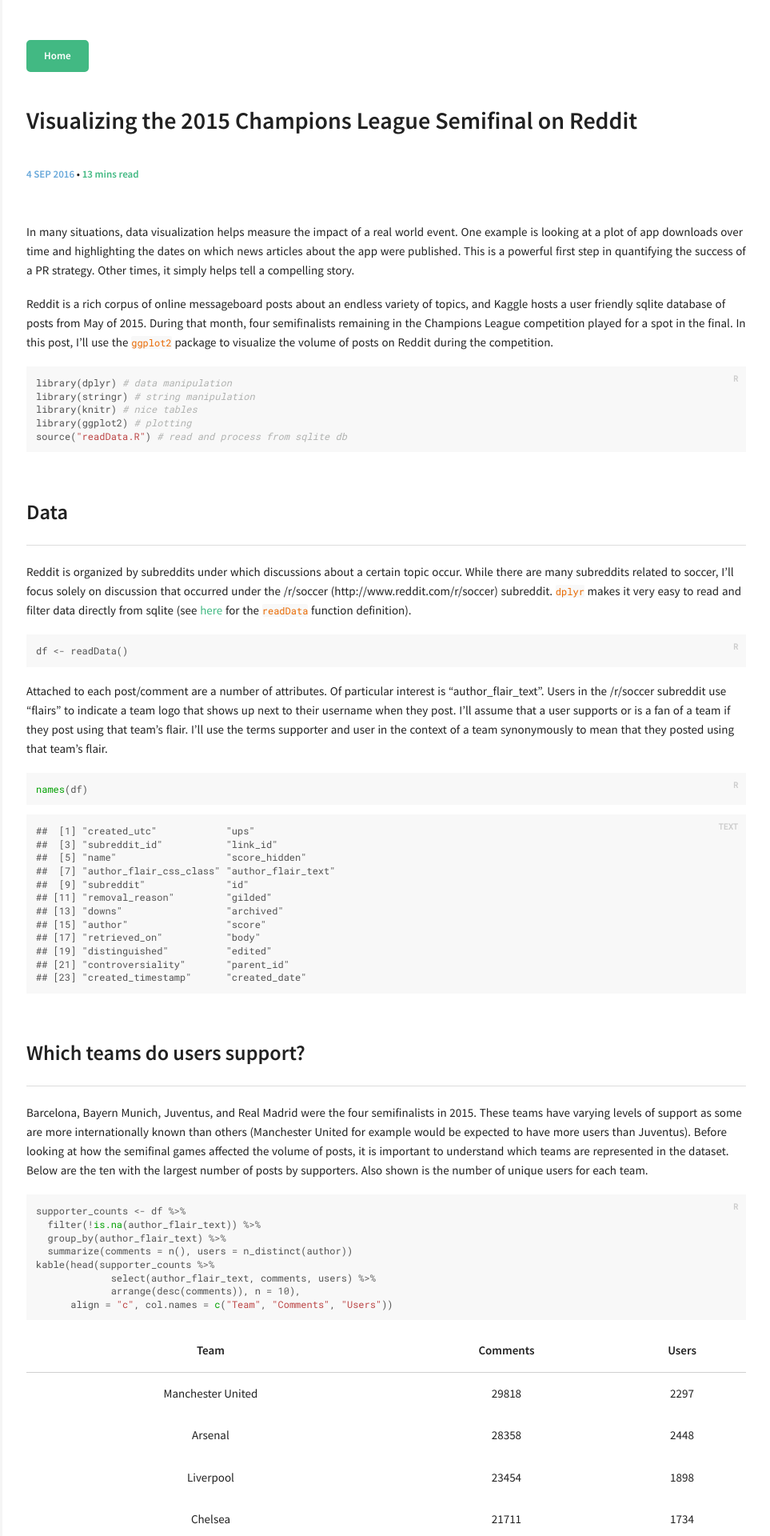
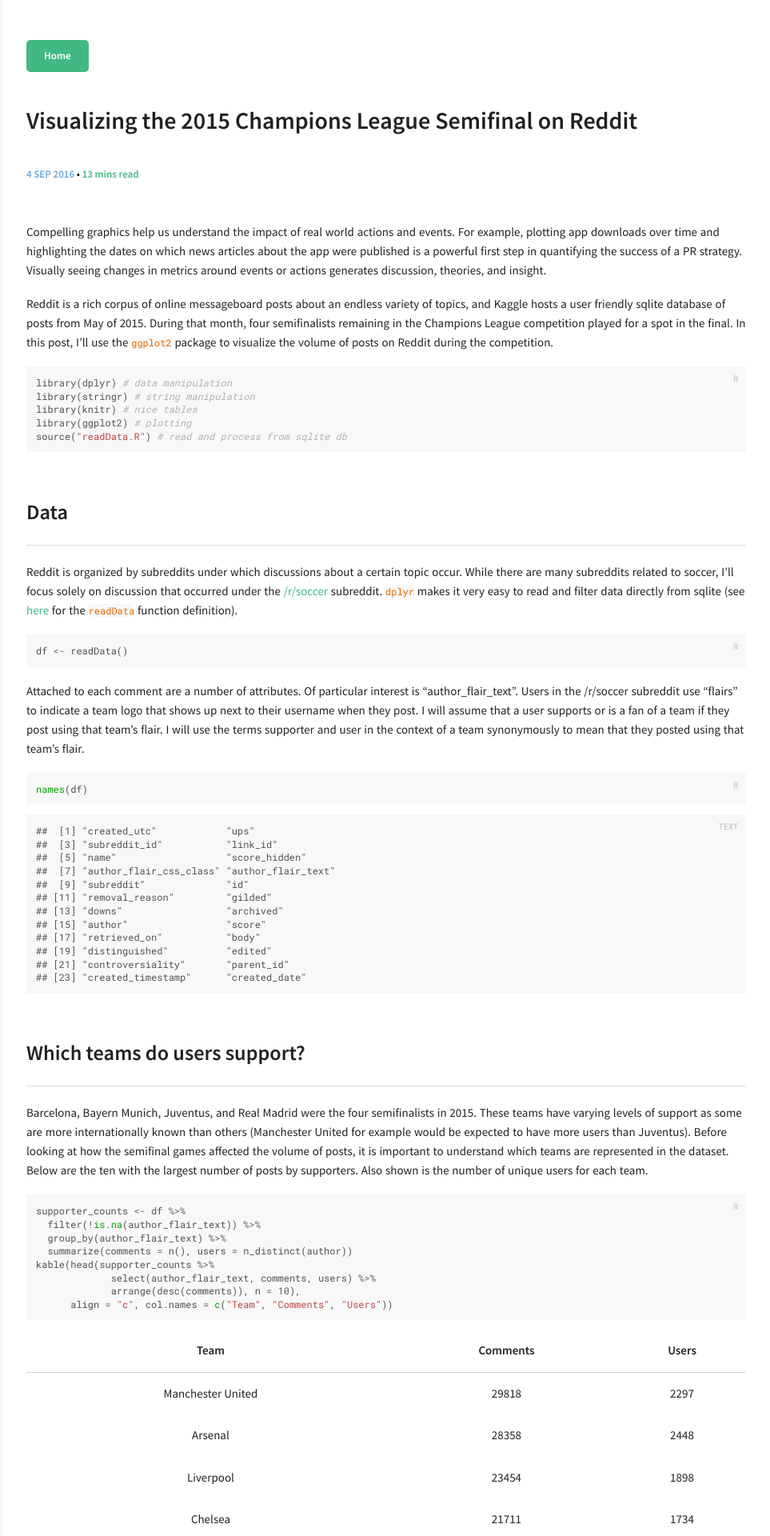
Before and after one commit to llefebure/llefebure.github.io, a Jekyll site: the page built from _posts/2016-09-04-cl-viz.md, in a window 1280 px wide. Shown: the top 1920 px of the page at 80% size, without its empty margins (317-1280 px from the left). Built offline with Jekyll 4.4.1, drawn with Linux system fonts in a browser that asks for light colours; some of the changed text lies outside the part shown.

Commit message:
edited cl-viz

```diff
--- a/_posts/2016-09-04-cl-viz.md
+++ b/_posts/2016-09-04-cl-viz.md
@@ -6,7 +6,7 @@ categories: [R, Viz]
 comments: true
 ---
 
-In many situations, data visualization helps measure the impact of a real world event. One example is looking at a plot of app downloads over time and highlighting the dates on which news articles about the app were published. This is a powerful first step in quantifying the success of a PR strategy. Other times, it simply helps tell a compelling story.
+Compelling graphics help us understand the impact of real world actions and events. For example, plotting app downloads over time and highlighting the dates on which news articles about the app were published is a powerful first step in quantifying the success of a PR strategy. Visually seeing changes in metrics around events or actions generates discussion, theories, and insight.
 
 Reddit is a rich corpus of online messageboard posts about an endless variety of topics, and Kaggle hosts a user friendly sqlite database of posts from May of 2015. During that month, four semifinalists remaining in the Champions League competition played for a spot in the final. In this post, I'll use the `ggplot2` package to visualize the volume of posts on Reddit during the competition.
 
@@ -21,14 +21,14 @@ source("readData.R") # read and process from sqlite db
 
 ## Data
 
-Reddit is organized by subreddits under which discussions about a certain topic occur. While there are many subreddits related to soccer, I'll focus solely on discussion that occurred under the /r/soccer (http://www.reddit.com/r/soccer) subreddit. `dplyr` makes it very easy to read and filter data directly from sqlite (see [here](http://github.com/llefebure/reddit-champions-league/blob/master/readData.R) for the `readData` function definition).
+Reddit is organized by subreddits under which discussions about a certain topic occur. While there are many subreddits related to soccer, I'll focus solely on discussion that occurred under the [/r/soccer](http://www.reddit.com/r/soccer) subreddit. `dplyr` makes it very easy to read and filter data directly from sqlite (see [here](http://github.com/llefebure/reddit-champions-league/blob/master/readData.R) for the `readData` function definition).
 
 
 {% highlight r %}
 df <- readData()
 {% endhighlight %}
 
-Attached to each post/comment are a number of attributes. Of particular interest is "author\_flair\_text". Users in the /r/soccer subreddit use "flairs" to indicate a team logo that shows up next to their username when they post. I'll assume that a user supports or is a fan of a team if they post using that team's flair. I'll use the terms supporter and user in the context of a team synonymously to mean that they posted using that team's flair.
+Attached to each comment are a number of attributes. Of particular interest is "author\_flair\_text". Users in the /r/soccer subreddit use "flairs" to indicate a team logo that shows up next to their username when they post. I will assume that a user supports or is a fan of a team if they post using that team's flair. I will use the terms supporter and user in the context of a team synonymously to mean that they posted using that team's flair.
 
 
 {% highlight r %}
@@ -99,9 +99,9 @@ ggplot(supporter_counts, aes(x = users, y = comments)) +
 
 ![plot of chunk unnamed-chunk-5](/assets/Rfig/unnamed-chunk-5-1.svg)
 
-All of the semifinalists appear above the linear trend line in this scatterplot indicating more activity from users than that of an average team. This makes sense since we would expect users to post more when their team is playing in a major competition, in the news frequently, etc.
+All of the semifinalists appear above the linear trend line in this scatterplot indicating more activity from users than that of an average team. This makes sense since we would expect users to post more when their team is playing in a major competition and in the news frequently.
 
-Juventus in particular appears to lie the furthest from the trendline among the semifinalists. This could possibly be the result of hype surrounding the Italian side's first Champions League final appearance since 2003 (Real Madrid, Bayern Munich, and Barcelona are all heavyweights, being crowned champions in 2014, 2013, and 2011 respectively).
+Juventus in particular appears to lie the farthest from the trendline among the semifinalists. This could possibly be the result of extra hype surrounding the Italian side's first Champions League final appearance since 2003. Real Madrid, Bayern Munich, and Barcelona are all heavyweights, being crowned champions in 2014, 2013, and 2011 respectively.
 
 Another point of interest in this plot is the United States (USMNT) falling far below the trend line. The USMNT played no games in May 2015, so perhaps there was not much to talk about. Another contributing factor could be that more active Redditors switched flairs to their in season club side.
 
@@ -184,4 +184,4 @@ ggplot(semis, aes(x=created_date, y=dev, group=author_flair_text, color = author
 
 There is a clear spike in activity on gamedays from both the winning and losing sides. The largest is from Bayern supporters on the day of their crippling defeat at Barcelona in the first leg. This game undoubtedly left them frustrated and eager to vent on Reddit. The defeat also meant that the next game in the series would be far less exciting because Bayern would have to win by at least three goals to have a chance at advancing -- an extremely unlikely result given the context. This could explain why the peak for the second game in that series is comparatively small. In contrast, the peaks for the other series, which was more even, are similar on both gamedays.
 
-The surge in comments from Bayern supporters after their defeat in game one begs further investigation. One would expect these comments to be characterized by complaints, excuses, and other negative language. In the next post, I'll explore classification methods for distinguishing between the comments of the winners and losers.
+The surge in comments from Bayern supporters after their defeat in game one begs further investigation. One would expect these comments to be characterized by complaints, excuses, and other negative language. In the next post, I will explore classification methods for distinguishing between the comments of the winners and losers.
```
Also changed, not shown: _R/reddit-cl/2016-09-04-cl-viz.Rmd (+6 -6 lines), assets/Rfig/unnamed-chunk-5-1.svg, assets/Rfig/unnamed-chunk-6-1.svg, assets/Rfig/unnamed-chunk-8-1.svg, 2 other files.
